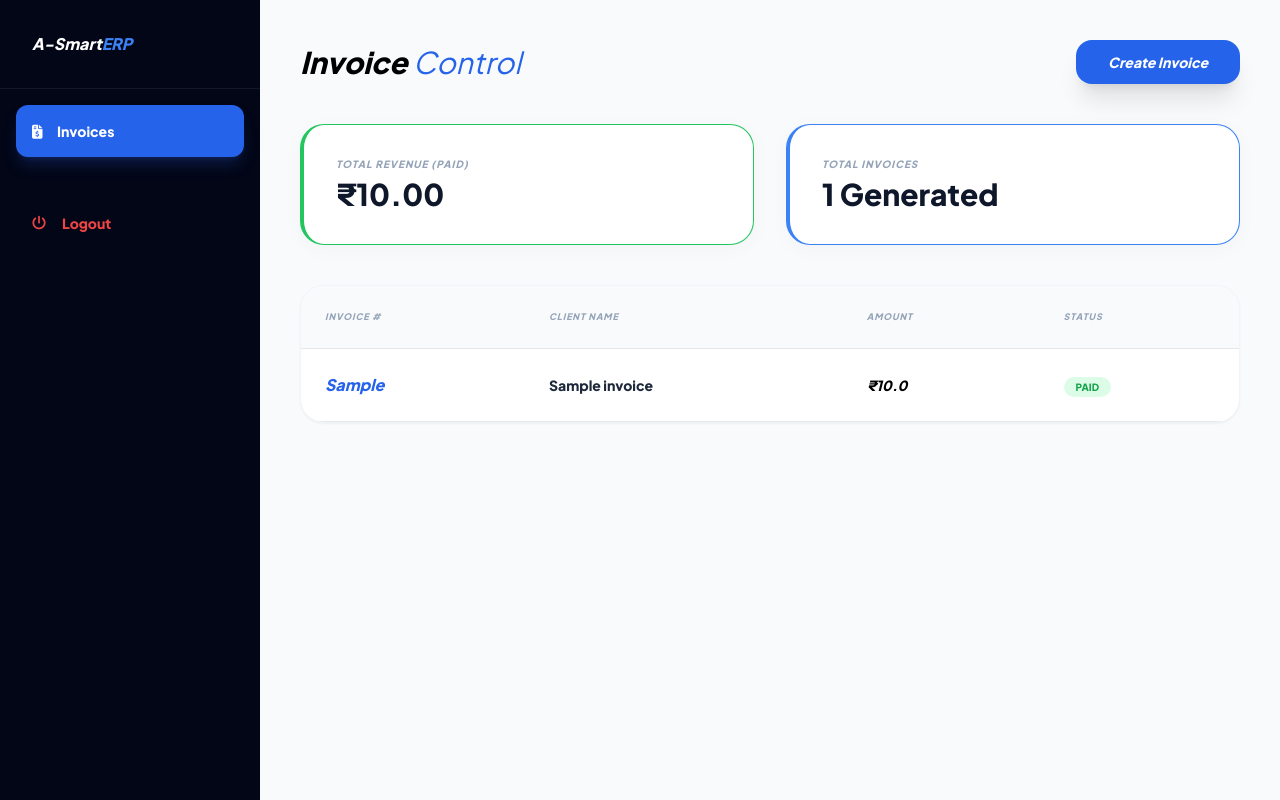
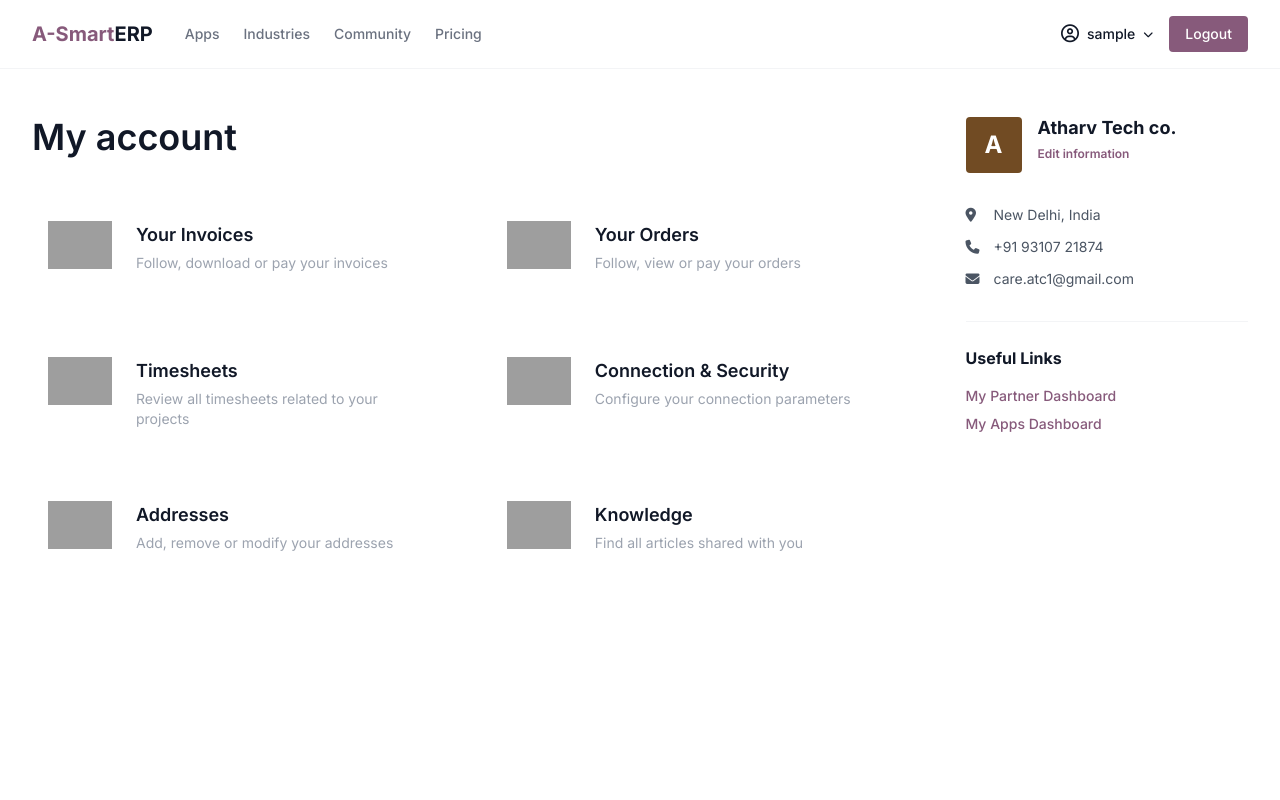
Before and after one commit to careatc1-pixel/A-SmartERP, a Flask app: page /dashboard in a window 1280 px wide. Run offline with Flask 3, Linux system fonts and the light colour scheme; a user stored in the database is signed in; tables that the repository leaves empty hold one stand-in row (values such as "Sample post"); some libraries are stand-ins or nearby versions; grey boxes are pictures that could not be loaded.

Commit message:
Invoicing-ERP-Reset-Wed 04/15/2026-10:45:53.66

```diff
--- a/templates/dashboard.html
+++ b/templates/dashboard.html
@@ -3,86 +3,168 @@
 <head>
     <meta charset="UTF-8">
     <meta name="viewport" content="width=device-width, initial-scale=1.0">
-    <title>A-SmartERP | Invoicing</title>
+    <title>My Account | A-SmartERP</title>
     <script src="https://cdn.tailwindcss.com"></script>
     <script defer src="https://unpkg.com/alpinejs@3.x.x/dist/cdn.min.js"></script>
-    <link rel="stylesheet" href="https://cdnjs.cloudflare.com/ajax/libs/font-awesome/6.4.0/css/all.min.css">
+    <link rel="stylesheet" href="https://cdnjs.cloudflare.com/ajax/libs/font-awesome/6.5.0/css/all.min.css">
     <style>
-        @import url('https://fonts.googleapis.com/css2?family=Plus+Jakarta+Sans:wght@400;600;800&display=swap');
-        body { font-family: 'Plus Jakarta Sans', sans-serif; background: #f8fafc; }
-        .sidebar { background: #020617; width: 260px; height: 100vh; position: fixed; }
-        .content { margin-left: 260px; padding: 40px; }
-        .glass { background: white; border-radius: 1.5rem; border: 1px solid #f1f5f9; box-shadow: 0 4px 20px rgba(0,0,0,0.03); }
+        @import url('https://fonts.googleapis.com/css2?family=Inter:wght@300;400;500;600;700&display=swap');
+        body { font-family: 'Inter', sans-serif; background-color: #fff; color: #111827; }
+        .icon-box { transition: all 0.2s ease; cursor: pointer; border-radius: 12px; }
+        .icon-box:hover { background-color: #f9fafb; transform: translateY(-2px); }
+        .odoo-purple { color: #875A7B; } /* Odoo Brand Color */
+        .btn-logout { border: 1px solid #e5e7eb; padding: 6px 12px; border-radius: 6px; font-size: 13px; }
     </style>
 </head>
 <body x-data="{ modal: false }">
 
-    <aside class="sidebar text-slate-400 flex flex-col">
-        <div class="p-8 border-b border-slate-800/50 text-white font-black italic">A-Smart<span class="text-blue-500">ERP</span></div>
-        <nav class="flex-grow p-4">
-            <div class="p-4 bg-blue-600 text-white rounded-xl font-bold text-sm shadow-lg shadow-blue-900/40">
-                <i class="fas fa-file-invoice-dollar mr-3"></i> Invoices
+    <nav class="flex justify-between items-center px-8 py-4 border-b border-gray-100">
+        <div class="flex items-center gap-8">
+            <h1 class="text-xl font-bold odoo-purple">A-Smart<span class="text-gray-900">ERP</span></h1>
+            <div class="hidden md:flex gap-6 text-sm font-medium text-gray-500">
+                <a href="#">Apps</a>
+                <a href="#">Industries</a>
+                <a href="#">Community</a>
+                <a href="#">Pricing</a>
             </div>
-            <a href="/logout" class="flex items-center gap-4 p-4 text-red-500 mt-10 font-bold text-sm hover:bg-red-500/10 rounded-xl transition-all">
-                <i class="fas fa-power-off"></i> Logout
-            </a>
+        </div>
+        <div class="flex items-center gap-4">
+            <div class="flex items-center gap-2 text-sm font-medium">
+                <i class="fa-regular fa-circle-user text-lg"></i>
+                <span>{{ name }}</span>
+                <i class="fa-solid fa-chevron-down text-[10px]"></i>
+            </div>
+            <a href="/logout" class="bg-[#875A7B] text-white px-4 py-2 rounded text-sm font-medium">Logout</a>
+        </div>
     </nav>
-    </aside>
 
-    <main class="content">
-        <header class="flex justify-between items-center mb-10">
-            <h2 class="text-3xl font-black italic">Invoice <span class="text-blue-600 font-light">Control</span></h2>
-            <button @click="modal = true" class="bg-blue-600 text-white px-8 py-3 rounded-2xl font-bold text-sm italic shadow-xl">Create Invoice</button>
-        </header>
+    <div class="max-w-7xl mx-auto px-8 py-12 flex flex-col lg:flex-row gap-16">
 
-        <div class="grid grid-cols-1 md:grid-cols-2 gap-8 mb-10">
-            <div class="glass p-8 border-l-4 border-green-500">
-                <p class="text-[10px] font-bold text-slate-400 uppercase tracking-widest mb-1 italic">Total Revenue (Paid)</p>
-                <h3 class="text-3xl font-black text-slate-900">₹{{ "{:,.2f}".format(total_revenue) }}</h3>
+        <div class="flex-grow">
+            <h2 class="text-4xl font-semibold mb-12">My account</h2>
+
+            <div class="grid grid-cols-1 md:grid-cols-2 gap-x-12 gap-y-10">
+
+                <div @click="modal = true" class="icon-box p-4 flex gap-6 items-start">
+                    <div class="w-16 h-16 flex-shrink-0">
+                        <img src="https://cdn-icons-png.flaticon.com/512/2300/2300010.png" alt="Invoice">
                     </div>
-            <div class="glass p-8 border-l-4 border-blue-500">
-                <p class="text-[10px] font-bold text-slate-400 uppercase tracking-widest mb-1 italic">Total Invoices</p>
-                <h3 class="text-3xl font-black text-slate-900">{{ invoices|length }} Generated</h3>
+                    <div>
+                        <h4 class="text-lg font-semibold">Your Invoices</h4>
+                        <p class="text-gray-400 text-sm mt-1">Follow, download or pay your invoices</p>
                     </div>
                 </div>
 
-        <div class="glass overflow-hidden shadow-sm">
-            <table class="w-full text-left">
-                <thead class="bg-slate-50 text-slate-400 text-[9px] font-bold uppercase tracking-widest border-b italic">
-                    <tr><th class="p-6">Invoice #</th><th class="p-6">Client Name</th><th class="p-6">Amount</th><th class="p-6">Status</th></tr>
+                <div class="icon-box p-4 flex gap-6 items-start">
+                    <div class="w-16 h-16 flex-shrink-0">
+                        <img src="https://cdn-icons-png.flaticon.com/512/3500/3500833.png" alt="Orders">
+                    </div>
+                    <div>
+                        <h4 class="text-lg font-semibold">Your Orders</h4>
+                        <p class="text-gray-400 text-sm mt-1">Follow, view or pay your orders</p>
+                    </div>
+                </div>
+
+                <div class="icon-box p-4 flex gap-6 items-start">
+                    <div class="w-16 h-16 flex-shrink-0">
+                        <img src="https://cdn-icons-png.flaticon.com/512/3239/3239147.png" alt="Timesheets">
+                    </div>
+                    <div>
+                        <h4 class="text-lg font-semibold">Timesheets</h4>
+                        <p class="text-gray-400 text-sm mt-1">Review all timesheets related to your projects</p>
+                    </div>
+                </div>
+
+                <div class="icon-box p-4 flex gap-6 items-start">
+                    <div class="w-16 h-16 flex-shrink-0">
+                        <img src="https://cdn-icons-png.flaticon.com/512/1000/1000966.png" alt="Security">
+                    </div>
+                    <div>
+                        <h4 class="text-lg font-semibold">Connection & Security</h4>
+                        <p class="text-gray-400 text-sm mt-1">Configure your connection parameters</p>
+                    </div>
+                </div>
+
+                <div class="icon-box p-4 flex gap-6 items-start">
+                    <div class="w-16 h-16 flex-shrink-0">
+                        <img src="https://cdn-icons-png.flaticon.com/512/854/854878.png" alt="Addresses">
+                    </div>
+                    <div>
+                        <h4 class="text-lg font-semibold">Addresses</h4>
+                        <p class="text-gray-400 text-sm mt-1">Add, remove or modify your addresses</p>
+                    </div>
+                </div>
+
+                <div class="icon-box p-4 flex gap-6 items-start">
+                    <div class="w-16 h-16 flex-shrink-0">
+                        <img src="https://cdn-icons-png.flaticon.com/512/2232/2232688.png" alt="Knowledge">
+                    </div>
+                    <div>
+                        <h4 class="text-lg font-semibold">Knowledge</h4>
+                        <p class="text-gray-400 text-sm mt-1">Find all articles shared with you</p>
+                    </div>
+                </div>
+
+            </div>
+        </div>
+
+        <aside class="w-full lg:w-72 space-y-8">
+            <div class="flex items-start gap-4">
+                <div class="w-14 h-14 bg-[#714B23] text-white rounded flex items-center justify-center text-2xl font-bold">
+                    A
+                </div>
+                <div>
+                    <h3 class="font-bold text-lg leading-tight">Atharv Tech co.</h3>
+                    <button class="text-xs text-[#875A7B] font-semibold mt-1">Edit information</button>
+                </div>
+            </div>
+
+            <div class="space-y-3 text-sm text-gray-600">
+                <p class="flex items-center gap-3"><i class="fa-solid fa-location-dot w-4"></i> New Delhi, India</p>
+                <p class="flex items-center gap-3"><i class="fa-solid fa-phone w-4"></i> +91 93107 21874</p>
+                <p class="flex items-center gap-3"><i class="fa-solid fa-envelope w-4"></i> care.atc1@gmail.com</p>
+            </div>
+
+            <div class="pt-6 border-t border-gray-100">
+                <h4 class="font-bold mb-4">Useful Links</h4>
+                <ul class="space-y-2 text-sm text-[#875A7B] font-medium">
+                    <li><a href="#" class="hover:underline">My Partner Dashboard</a></li>
+                    <li><a href="#" class="hover:underline">My Apps Dashboard</a></li>
+                </ul>
+            </div>
+        </aside>
+
+    </div>
+
+    <div x-show="modal" x-cloak class="fixed inset-0 z-50 flex items-center justify-center p-4">
+        <div @click="modal = false" class="absolute inset-0 bg-black/40"></div>
+        <div class="relative bg-white w-full max-w-4xl rounded-xl shadow-2xl overflow-hidden animate__animated animate__zoomIn">
+            <div class="p-6 border-b flex justify-between items-center">
+                <h3 class="text-xl font-bold">Recent Invoices</h3>
+                <button @click="modal = false" class="text-gray-400 hover:text-black"><i class="fa-solid fa-xmark text-xl"></i></button>
+            </div>
+            <div class="p-6">
+                <table class="w-full text-left text-sm">
+                    <thead>
+                        <tr class="text-gray-400 uppercase text-[10px] tracking-widest border-b">
+                            <th class="pb-4">Invoice #</th>
+                            <th class="pb-4">Client</th>
+                            <th class="pb-4 text-right">Amount</th>
+                        </tr>
                     </thead>
-                <tbody>
+                    <tbody class="divide-y">
                         {% for inv in invoices %}
-                    <tr class="hover:bg-slate-50 transition border-b group">
-                        <td class="p-6 font-bold text-blue-600 italic">{{ inv.invoice_no }}</td>
-                        <td class="p-6 text-sm font-bold text-slate-800">{{ inv.client_name }}</td>
-                        <td class="p-6 text-sm font-black italic">₹{{ inv.amount }}</td>
-                        <td class="p-6">
-                            <span class="px-3 py-1 rounded-full text-[10px] font-bold uppercase {{ 'bg-green-100 text-green-600' if inv.status == 'Paid' else 'bg-yellow-100 text-yellow-600' }}">
-                                {{ inv.status }}
-                            </span>
-                        </td>
+                        <tr>
+                            <td class="py-4 font-bold text-indigo-600">#{{ inv.invoice_no }}</td>
+                            <td class="py-4">{{ inv.client_name }}</td>
+                            <td class="py-4 text-right font-black">₹{{ inv.amount }}</td>
                         </tr>
                         {% endfor %}
                     </tbody>
                 </table>
             </div>
-    </main>
-
-    <div x-show="modal" style="display:none" class="fixed inset-0 z-[100] flex justify-end">
-        <div @click="modal = false" class="absolute inset-0 bg-slate-900/40 backdrop-blur-sm"></div>
-        <div class="relative w-full max-w-sm bg-white h-full shadow-2xl p-10 animate__animated animate__slideInRight">
-            <h3 class="text-2xl font-black italic mb-8 border-b pb-4">New <span class="text-blue-600">Invoice</span></h3>
-            <form method="POST" class="space-y-6">
-                <input type="text" name="client_name" placeholder="Client/Company Name" required class="w-full bg-slate-50 p-4 rounded-xl text-sm italic font-bold border focus:border-blue-500 outline-none">
-                <input type="number" name="amount" placeholder="Total Amount (₹)" required class="w-full bg-slate-50 p-4 rounded-xl text-sm italic font-bold border focus:border-blue-500 outline-none">
-                <select name="status" class="w-full bg-slate-50 p-4 rounded-xl text-sm italic font-bold border focus:border-blue-500 outline-none">
-                    <option value="Unpaid">Unpaid</option>
-                    <option value="Paid">Paid</option>
-                </select>
-                <button type="submit" class="w-full bg-blue-600 text-white p-5 rounded-2xl font-bold uppercase italic tracking-widest shadow-xl">Generate & Save</button>
-            </form>
         </div>
     </div>
+
 </body>
 </html>
```
Lines whose indentation alone changed are shown as unchanged.
